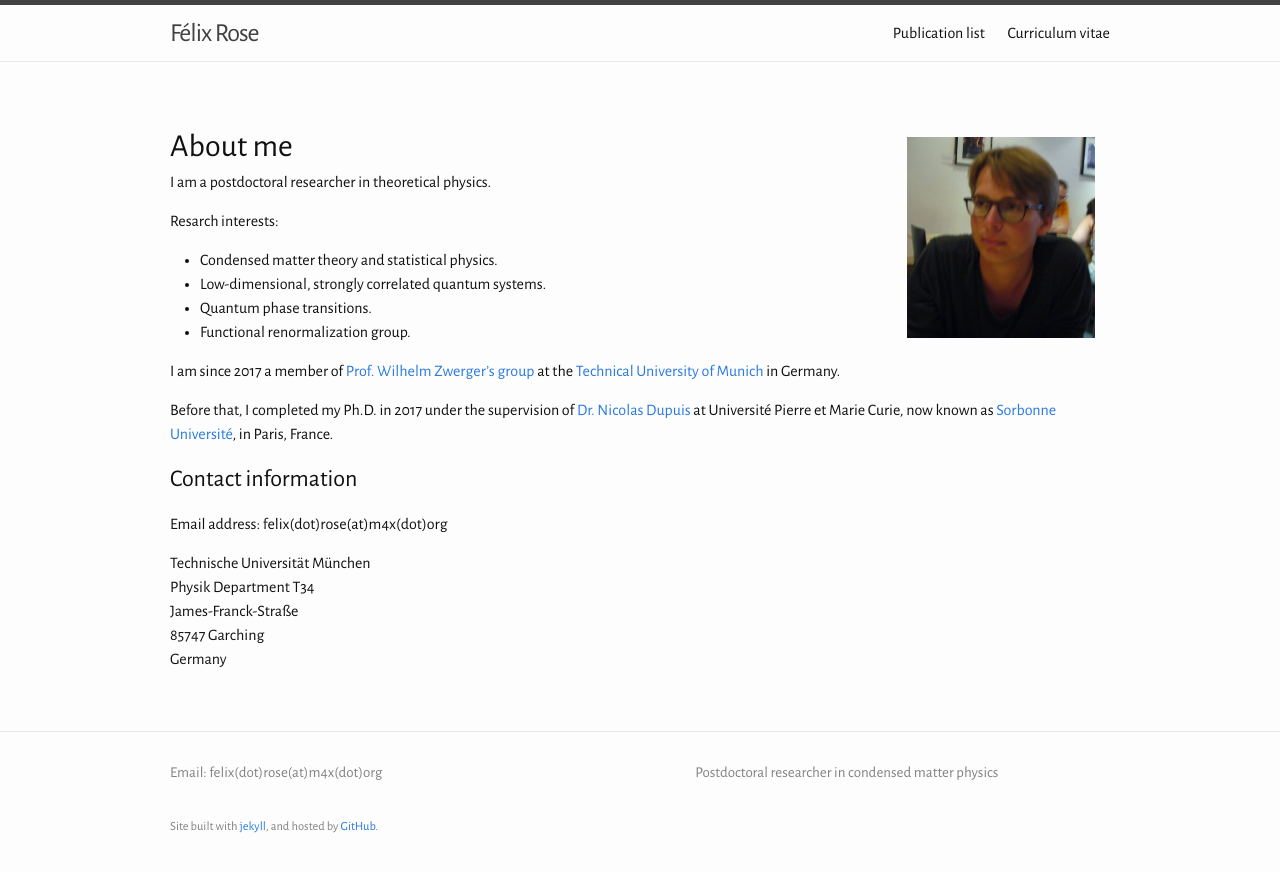
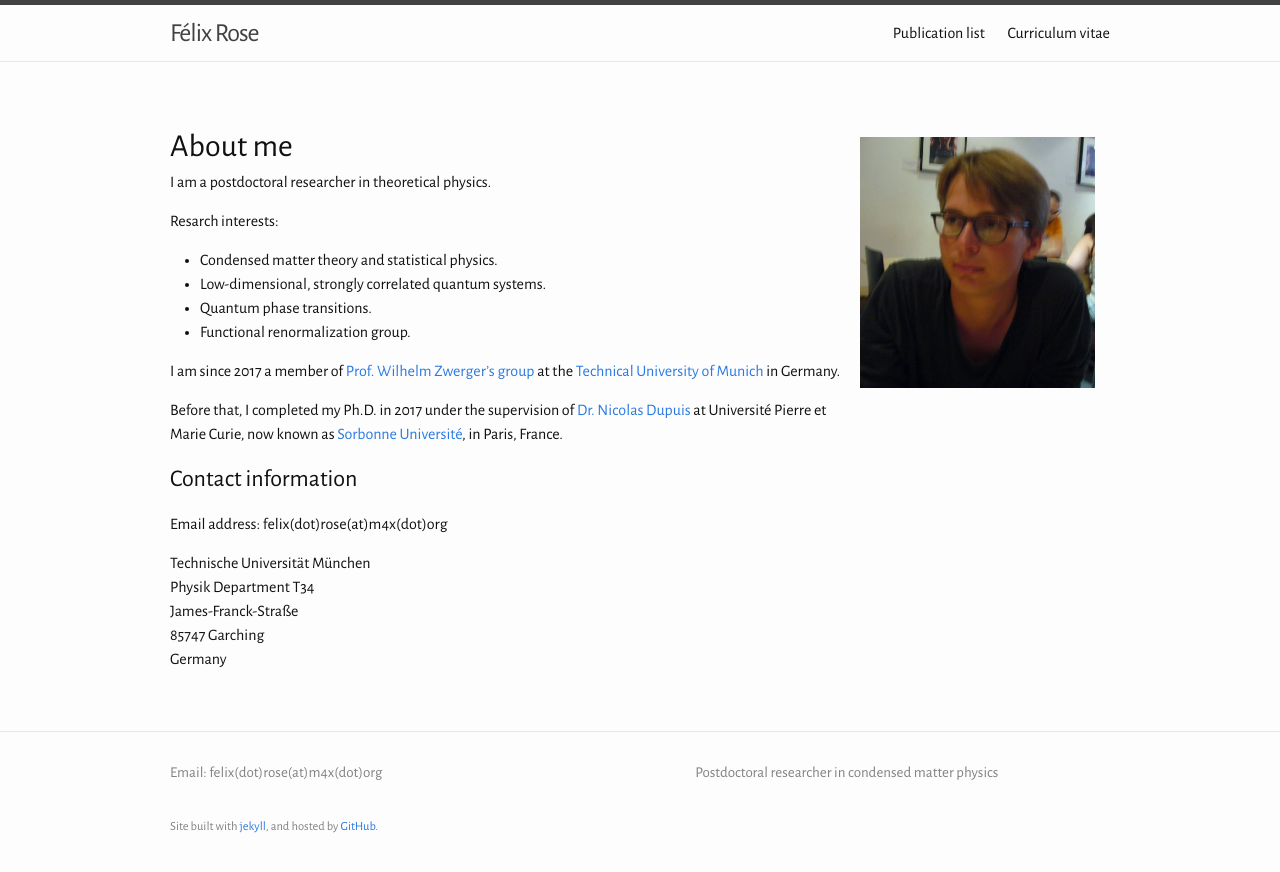
Before and after one commit to felix-rose/felix-rose.github.io, a Jekyll site: the page built from index.md, in a window 1280 px wide. Shown: the top 872 px of the page. Built offline with Jekyll 4.4.1, drawn with Linux system fonts in a browser that asks for light colours.

Commit message:
Version1.013 img size

```diff
--- a/index.md
+++ b/index.md
@@ -14,7 +14,7 @@ width="100%;" max-width="100px;"
 
 <div class="header">
   <h2 style="display: inline;">About me</h2>
-  <img src="{{site.baseurl}}/docs/14324593_10153726700622484_5580898572646675150_o.jpg" style="display: inline; float: right; clear: right; margin: 15px;" width="20%;" min-width="100px;"/>
+  <img src="{{site.baseurl}}/docs/14324593_10153726700622484_5580898572646675150_o.jpg" style="display: inline; float: right; clear: right; margin: 15px;" width="25%;"/>
 </div>
 
 I am a postdoctoral researcher in theoretical physics.
```
Also changed, not shown: 2 other files.
